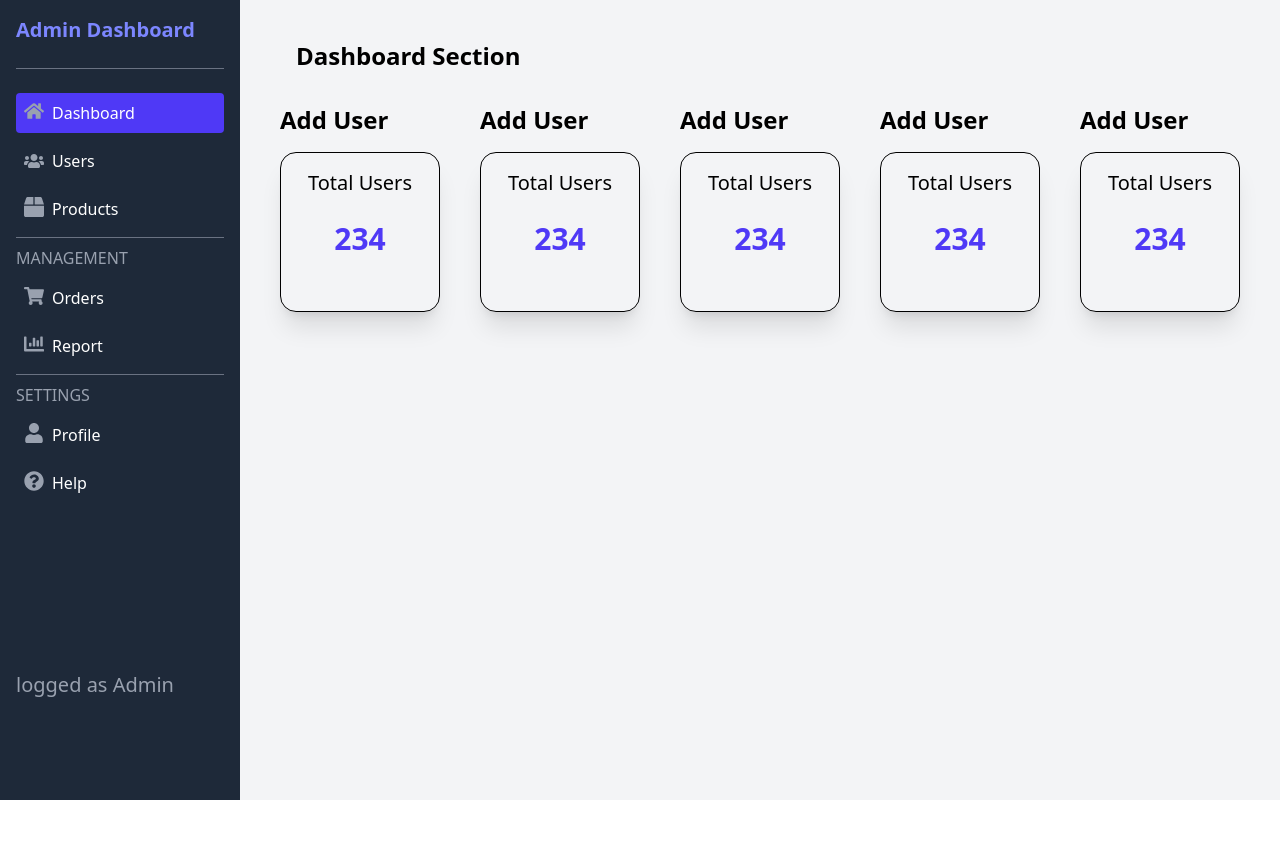
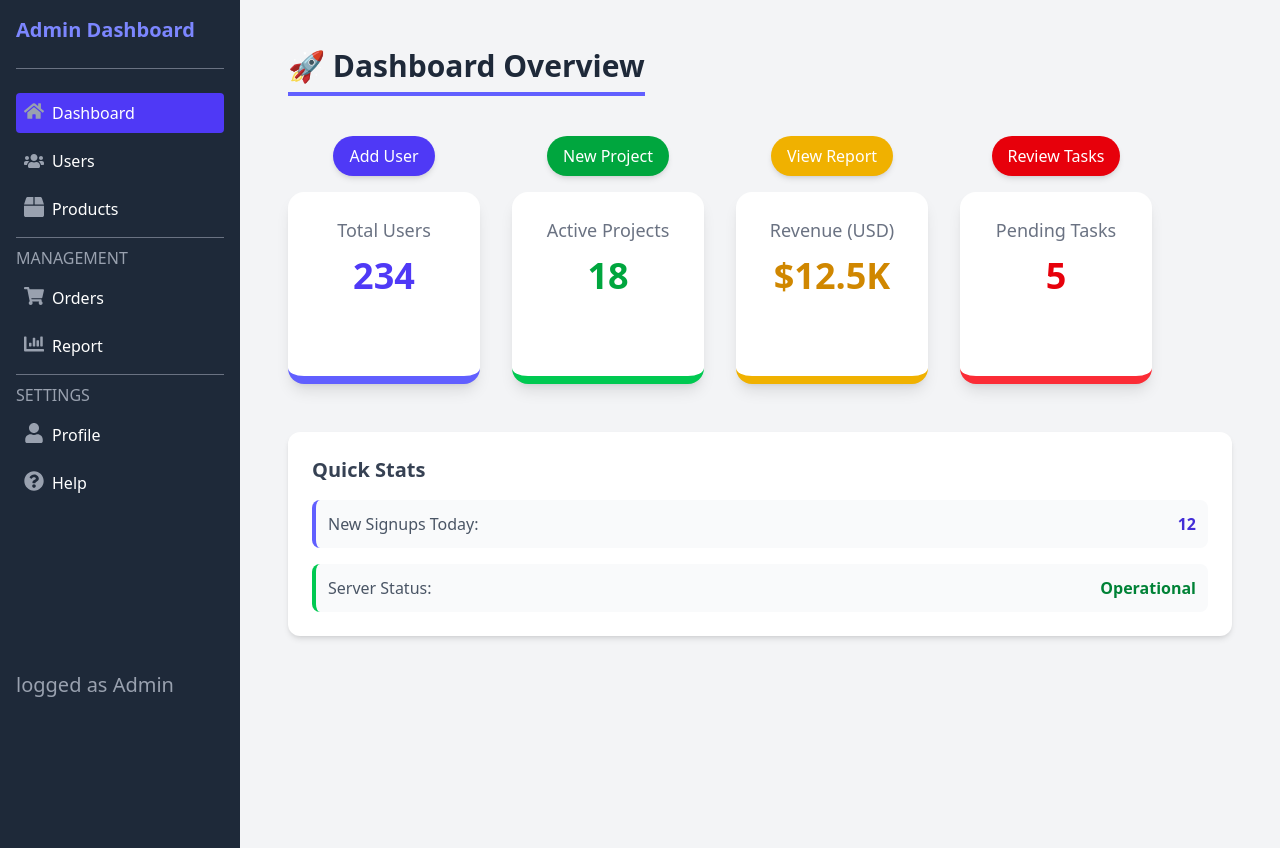
Before and after one commit to Saadaqmacalin/Mern-Stack-inventory-System, a React app in the folder frontend/: page / in a window 1280 px wide. Before the commit the page ends 800 px from the top, so only its background shows below. Built offline with nearby package versions, Linux system fonts and the light colour scheme; the HTML template or start-up script is replaced by a standard one.

Commit message:
Made huge changes for the Dashboard

```diff
--- a/frontend/src/Components/Dashboards/Dashboard.jsx
+++ b/frontend/src/Components/Dashboards/Dashboard.jsx
@@ -2,60 +2,78 @@ import React from "react";
 
 const Dashboard = () => {
   return (
-    <div className="p-4">
-      <h2 className="text-2xl font-extrabold ml-4">Dashboard Section</h2>
+    <div className="min-h-screen bg-gray-100 p-6">
 
-      <div className="flex mt-8 mb-10 gap-10 flex-wrap">
-        <div>
-          <button className="text-2xl font-bold">Add User</button>
-          <div className="h-40 w-40 mt-4 text-center text-black shadow-xl p-4 rounded-2xl border">
-            <h2 className="text-xl font-extralight">Total Users</h2>
-            <h2 className="pt-6 text-3xl font-extrabold text-indigo-600">
-              234
-            </h2>
+      {/* Page Title */}
+      <h2 className="text-3xl font-bold text-gray-800 mb-10 border-b-4 border-indigo-500 inline-block pb-2">
+        🚀 Dashboard Overview
+      </h2>
+
+      {/* Dashboard Cards */}
+      <div className="flex flex-wrap gap-8 justify-center lg:justify-start">
+
+        {/* Total Users */}
+        <div className="flex flex-col items-center">
+          <button className="bg-indigo-600 hover:bg-indigo-500 text-white px-4 py-2 rounded-full font-medium shadow-md">
+            Add User
+          </button>
+          <div className="mt-4 bg-white h-44 w-44 sm:h-48 sm:w-48 p-6 rounded-2xl shadow-lg border-b-8 border-indigo-500 text-center">
+            <h3 className="text-gray-500 text-lg mb-3">Total Users</h3>
+            <p className="text-4xl font-bold text-indigo-600">234</p>
           </div>
         </div>
 
-        <div>
-          <button className="text-2xl font-bold">Add User</button>
-          <div className="h-40 w-40 mt-4 text-center text-black shadow-xl p-4 rounded-2xl border">
-            <h2 className="text-xl font-extralight">Total Users</h2>
-            <h2 className="pt-6 text-3xl font-extrabold text-indigo-600">
-              234
-            </h2>
+        {/* Active Projects */}
+        <div className="flex flex-col items-center">
+          <button className="bg-green-600 hover:bg-green-700 text-white px-4 py-2 rounded-full font-medium shadow-md">
+            New Project
+          </button>
+          <div className="mt-4 bg-white h-44 w-44 sm:h-48 sm:w-48 p-6 rounded-2xl shadow-lg border-b-8 border-green-500 text-center">
+            <h3 className="text-gray-500 text-lg mb-3">Active Projects</h3>
+            <p className="text-4xl font-bold text-green-600">18</p>
           </div>
         </div>
 
-        <div>
-          <button className="text-2xl font-bold">Add User</button>
-          <div className="h-40 w-40 mt-4 text-center text-black shadow-xl p-4 rounded-2xl border">
-            <h2 className="text-xl font-extralight">Total Users</h2>
-            <h2 className="pt-6 text-3xl font-extrabold text-indigo-600">
-              234
-            </h2>
+        {/* Revenue */}
+        <div className="flex flex-col items-center">
+          <button className="bg-yellow-500 hover:bg-yellow-600 text-white px-4 py-2 rounded-full font-medium shadow-md">
+            View Report
+          </button>
+          <div className="mt-4 bg-white h-44 w-44 sm:h-48 sm:w-48 p-6 rounded-2xl shadow-lg border-b-8 border-yellow-500 text-center">
+            <h3 className="text-gray-500 text-lg mb-3">Revenue (USD)</h3>
+            <p className="text-4xl font-bold text-yellow-600">$12.5K</p>
           </div>
         </div>
 
-        <div>
-          <button className="text-2xl font-bold">Add User</button>
-          <div className="h-40 w-40 mt-4 text-center text-black shadow-xl p-4 rounded-2xl border">
-            <h2 className="text-xl font-extralight">Total Users</h2>
-            <h2 className="pt-6 text-3xl font-extrabold text-indigo-600">
-              234
-            </h2>
+        {/* Pending Tasks */}
+        <div className="flex flex-col items-center">
+          <button className="bg-red-600 hover:bg-red-700 text-white px-4 py-2 rounded-full font-medium shadow-md">
+            Review Tasks
+          </button>
+          <div className="mt-4 bg-white h-44 w-44 sm:h-48 sm:w-48 p-6 rounded-2xl shadow-lg border-b-8 border-red-500 text-center">
+            <h3 className="text-gray-500 text-lg mb-3">Pending Tasks</h3>
+            <p className="text-4xl font-bold text-red-600">5</p>
           </div>
         </div>
 
-        <div>
-          <button className="text-2xl font-bold">Add User</button>
-          <div className="h-40 w-40 mt-4 text-center text-black shadow-xl p-4 rounded-2xl border">
-            <h2 className="text-xl font-extralight">Total Users</h2>
-            <h2 className="pt-6 text-3xl font-extrabold text-indigo-600">
-              234
-            </h2>
-          </div>
-        </div>
       </div>
+
+      {/* Quick Stats Section */}
+      <div className="mt-12 bg-white p-6 rounded-xl shadow-md">
+        <h3 className="text-xl font-semibold text-gray-700 mb-4">Quick Stats</h3>
+
+        <ul className="space-y-4">
+          <li className="flex justify-between p-3 bg-gray-50 rounded-lg border-l-4 border-indigo-500">
+            <span className="font-medium text-gray-600">New Signups Today:</span>
+            <span className="font-bold text-indigo-700">12</span>
+          </li>
+          <li className="flex justify-between p-3 bg-gray-50 rounded-lg border-l-4 border-green-500">
+            <span className="font-medium text-gray-600">Server Status:</span>
+            <span className="font-bold text-green-700">Operational</span>
+          </li>
+        </ul>
+      </div>
+
     </div>
   );
 };
```
